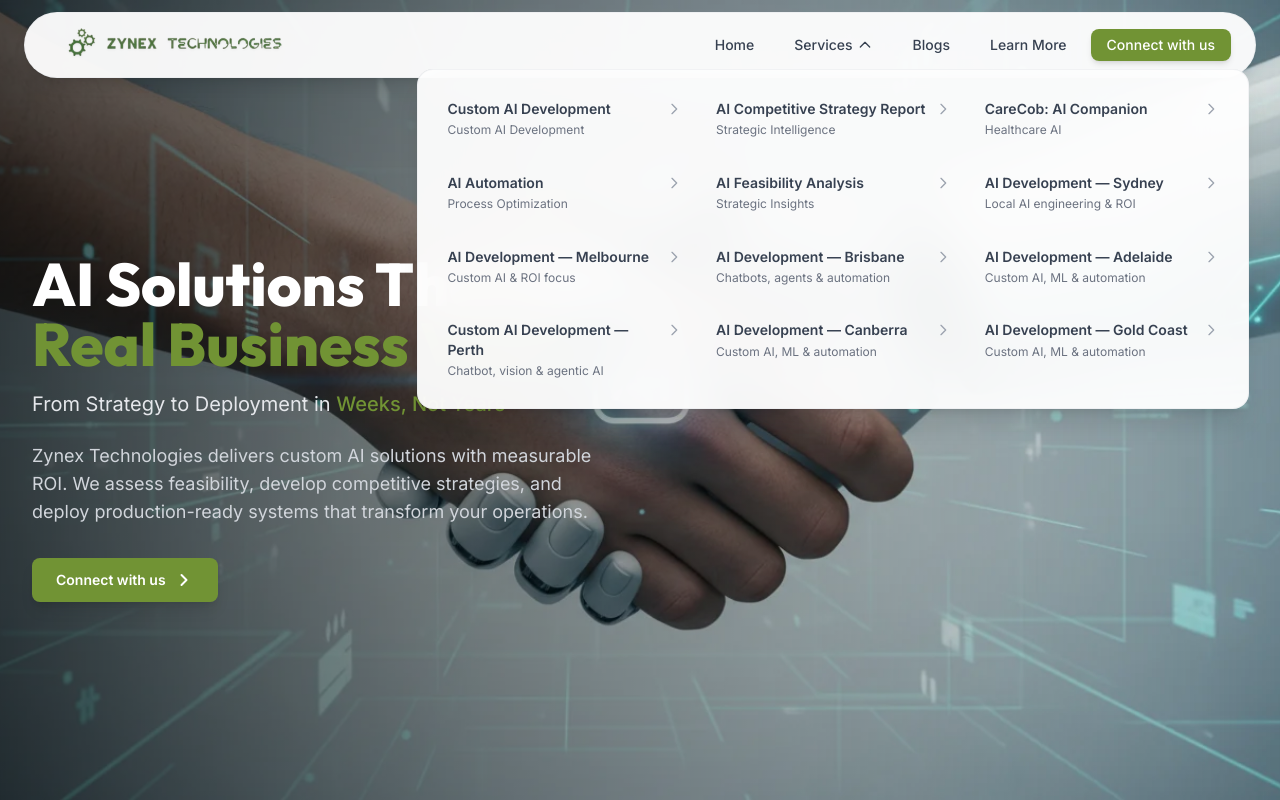
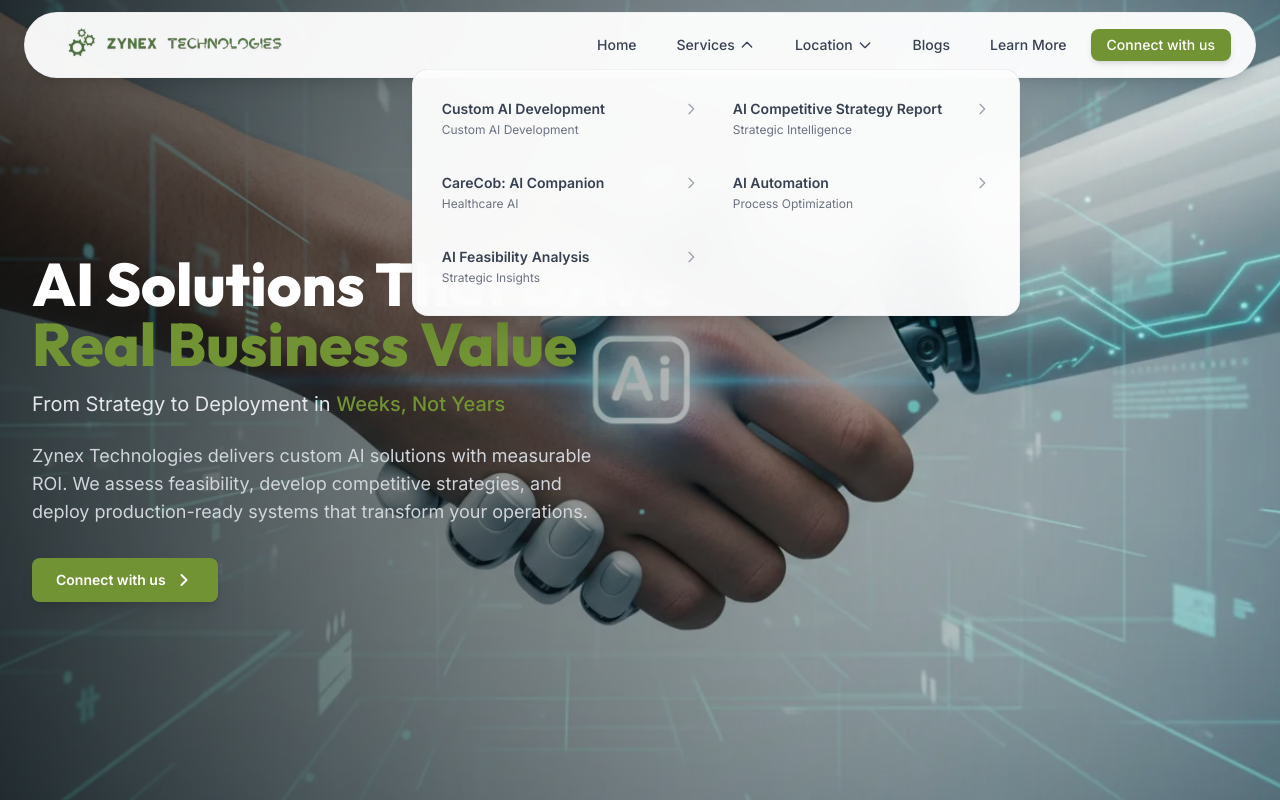
Before and after one commit to devgrowthner/font, a Next.js app: page / in a window 1280 px wide. Both pictures are taken after a click on the button "Services". Shown: the top 800 px of the page. Built offline with nearby package versions, Linux system fonts and the light colour scheme.

Commit message:
modify header with diff dropdown

```diff
--- a/src/components/Header.jsx
+++ b/src/components/Header.jsx
@@ -10,9 +10,12 @@
   const [isVisible, setIsVisible] = useState(true);
   const [lastScrollY, setLastScrollY] = useState(0);
   const [isServicesOpen, setIsServicesOpen] = useState(false);
+  const [isLocationOpen, setIsLocationOpen] = useState(false);
   const router = useRouter();
   const servicesRef = useRef(null);
+  const locationRef = useRef(null);
   const mobileServicesRef = useRef(null);
+  const mobileLocationRef = useRef(null);
 
   useEffect(() => {
     let timeoutId = null;
@@ -51,17 +54,23 @@
       if (servicesRef.current && !servicesRef.current.contains(event.target)) {
         setIsServicesOpen(false);
       }
+      if (locationRef.current && !locationRef.current.contains(event.target)) {
+        setIsLocationOpen(false);
+      }
     };
     document.addEventListener('mousedown', handleClickOutside);
     return () => document.removeEventListener('mousedown', handleClickOutside);
   }, [isOpen]);
 
-  const services = [
+  const industryServices = [
     { name: 'Custom AI Development', link: '/custom-ai', tag: 'Custom AI Development', isExternal: false },
     { name: 'AI Competitive Strategy Report', link: 'https://competitorinsights.com.au/', tag: 'Strategic Intelligence', isExternal: true },
     { name: 'CareCob: AI Companion', link: '/solutions', tag: 'Healthcare AI', isExternal: false },
     { name: 'AI Automation', link: '/ai-automation', tag: 'Process Optimization', isExternal: false },
     { name: 'AI Feasibility Analysis', link: '/ai-feasibility-analysis', tag: 'Strategic Insights', isExternal: false },
+  ];
+
+  const locationServices = [
     {
       name: 'AI Development — Sydney',
       link: '/ai-development-company-sydney',
@@ -113,6 +122,7 @@
   const handleLinkClick = () => {
     setIsOpen(false);
     setIsServicesOpen(false);
+    setIsLocationOpen(false);
   };
 
   const handleServiceClick = (link, isExternal, e) => {
@@ -121,6 +131,7 @@
       e.stopPropagation();
     }
     setIsServicesOpen(false);
+    setIsLocationOpen(false);
     setIsOpen(false);
 
     if (isExternal) {
@@ -156,7 +167,10 @@
                 {/* Services Dropdown */}
                 <div className="relative" ref={servicesRef}>
                   <button
-                    onClick={() => setIsServicesOpen(!isServicesOpen)}
+                    onClick={() => {
+                      setIsServicesOpen(!isServicesOpen);
+                      setIsLocationOpen(false);
+                    }}
                     className="cursor-pointer text-gray-700 px-3 lg:px-4 py-1.5 rounded-lg text-xs sm:text-sm font-medium transition-all duration-300 whitespace-nowrap relative group flex items-center gap-1 hover:text-brand-green"
                   >
                     Services
@@ -167,10 +181,52 @@
                   </button>
 
                   {isServicesOpen && (
-                    <div className="absolute top-full left-1/2 -translate-x-1/2 mt-2 w-[min(42rem,calc(100vw-2rem))] sm:w-[min(48rem,calc(100vw-2rem))] lg:w-[min(52rem,calc(100vw-2rem))] bg-white/95 backdrop-blur-xl border border-gray-200/50 rounded-2xl shadow-xl overflow-hidden z-50">
+                    <div className="absolute top-full left-1/2 -translate-x-1/2 mt-2 w-[min(34rem,calc(100vw-2rem))] sm:w-[min(38rem,calc(100vw-2rem))] bg-white/95 backdrop-blur-xl border border-gray-200/50 rounded-2xl shadow-xl overflow-hidden z-50">
                       <div className="p-3 sm:p-4">
-                        <div className="grid grid-cols-2 lg:grid-cols-3 gap-2">
-                          {services.map((service, index) => (
+                        <div className="grid grid-cols-1 sm:grid-cols-2 gap-2">
+                          {industryServices.map((service, index) => (
+                            <button
+                              key={index}
+                              type="button"
+                              onClick={(e) => handleServiceClick(service.link, service.isExternal, e)}
+                              className="w-full text-left rounded-xl px-3 py-2.5 sm:py-3 text-sm text-gray-700 border border-transparent hover:bg-gray-50/80 hover:border-gray-100 transition-all duration-200 flex items-start gap-2 group"
+                            >
+                              <div className="flex-1 min-w-0">
+                                <div className="font-semibold leading-snug group-hover:text-brand-green transition-colors">{service.name}</div>
+                                <div className="text-xs text-gray-500 mt-1 leading-snug line-clamp-2">{service.tag}</div>
+                              </div>
+                              <svg className="w-4 h-4 text-gray-400 group-hover:translate-x-0.5 group-hover:text-brand-green transition-all duration-200 flex-shrink-0 mt-0.5" fill="none" viewBox="0 0 24 24" stroke="currentColor">
+                                <path strokeLinecap="round" strokeLinejoin="round" strokeWidth={2} d="M9 5l7 7-7 7" />
+                              </svg>
+                            </button>
+                          ))}
+                        </div>
+                      </div>
+                    </div>
+                  )}
+                </div>
+
+                {/* Location Dropdown */}
+                <div className="relative" ref={locationRef}>
+                  <button
+                    onClick={() => {
+                      setIsLocationOpen(!isLocationOpen);
+                      setIsServicesOpen(false);
+                    }}
+                    className="cursor-pointer text-gray-700 px-3 lg:px-4 py-1.5 rounded-lg text-xs sm:text-sm font-medium transition-all duration-300 whitespace-nowrap relative group flex items-center gap-1 hover:text-brand-green"
+                  >
+                    Location
+                    <svg className={`w-4 h-4 transition-transform duration-300 ${isLocationOpen ? 'rotate-180' : ''}`} fill="none" viewBox="0 0 24 24" stroke="currentColor">
+                      <path strokeLinecap="round" strokeLinejoin="round" strokeWidth={2} d="M19 9l-7 7-7-7" />
+                    </svg>
+                    <span className="absolute bottom-0 left-0 w-0 h-0.5 transition-all duration-300 group-hover:w-full" style={{ background: 'linear-gradient(to right, #719334, #719334)' }}></span>
+                  </button>
+
+                  {isLocationOpen && (
+                    <div className="absolute top-full left-1/2 -translate-x-1/2 mt-2 w-[min(42rem,calc(100vw-2rem))] sm:w-[min(48rem,calc(100vw-2rem))] bg-white/95 backdrop-blur-xl border border-gray-200/50 rounded-2xl shadow-xl overflow-hidden z-50">
+                      <div className="p-3 sm:p-4">
+                        <div className="grid grid-cols-2 sm:grid-cols-3 gap-2">
+                          {locationServices.map((service, index) => (
                             <button
                               key={index}
                               type="button"
@@ -248,7 +304,7 @@
 
                 {/* Mobile Services Section */}
                 <div ref={mobileServicesRef}>
-                  <button type="button" onClick={(e) => { e.stopPropagation(); setIsServicesOpen(!isServicesOpen); }} className="text-gray-700 flex items-center justify-center gap-2 px-4 py-2.5 rounded-lg text-base font-medium w-full text-center cursor-pointer hover:bg-white/70 active:bg-white/90 transition-all duration-300 transform active:scale-95 hover:text-brand-green">
+                  <button type="button" onClick={(e) => { e.stopPropagation(); setIsServicesOpen(!isServicesOpen); setIsLocationOpen(false); }} className="text-gray-700 flex items-center justify-center gap-2 px-4 py-2.5 rounded-lg text-base font-medium w-full text-center cursor-pointer hover:bg-white/70 active:bg-white/90 transition-all duration-300 transform active:scale-95 hover:text-brand-green">
                     <span>Services</span>
                     <svg className={`w-5 h-5 transition-transform duration-300 ${isServicesOpen ? 'rotate-180' : ''}`} fill="none" viewBox="0 0 24 24" stroke="currentColor">
                       <path strokeLinecap="round" strokeLinejoin="round" strokeWidth={2} d="M19 9l-7 7-7-7" />
@@ -257,7 +313,33 @@
 
                   {isServicesOpen && (
                     <div className="mt-2 space-y-1" onClick={(e) => e.stopPropagation()}>
-                      {services.map((service, index) => (
+                      {industryServices.map((service, index) => (
+                        <button
+                          key={index}
+                          type="button"
+                          onClick={(e) => handleServiceClick(service.link, service.isExternal, e)}
+                          className="text-gray-600 block px-4 py-2 rounded-lg text-sm font-medium w-full text-left cursor-pointer hover:bg-white/70 active:bg-white/90 transition-all duration-300 transform active:scale-95 hover:text-brand-green"
+                        >
+                          <div className="font-semibold">{service.name}</div>
+                          <div className="text-xs text-gray-500 mt-0.5">{service.tag}</div>
+                        </button>
+                      ))}
+                    </div>
+                  )}
+                </div>
+
+                {/* Mobile Location Section */}
+                <div ref={mobileLocationRef}>
+                  <button type="button" onClick={(e) => { e.stopPropagation(); setIsLocationOpen(!isLocationOpen); setIsServicesOpen(false); }} className="text-gray-700 flex items-center justify-center gap-2 px-4 py-2.5 rounded-lg text-base font-medium w-full text-center cursor-pointer hover:bg-white/70 active:bg-white/90 transition-all duration-300 transform active:scale-95 hover:text-brand-green">
+                    <span>Location</span>
+                    <svg className={`w-5 h-5 transition-transform duration-300 ${isLocationOpen ? 'rotate-180' : ''}`} fill="none" viewBox="0 0 24 24" stroke="currentColor">
+                      <path strokeLinecap="round" strokeLinejoin="round" strokeWidth={2} d="M19 9l-7 7-7-7" />
+                    </svg>
+                  </button>
+
+                  {isLocationOpen && (
+                    <div className="mt-2 space-y-1" onClick={(e) => e.stopPropagation()}>
+                      {locationServices.map((service, index) => (
                         <button
                           key={index}
                           type="button"
```
